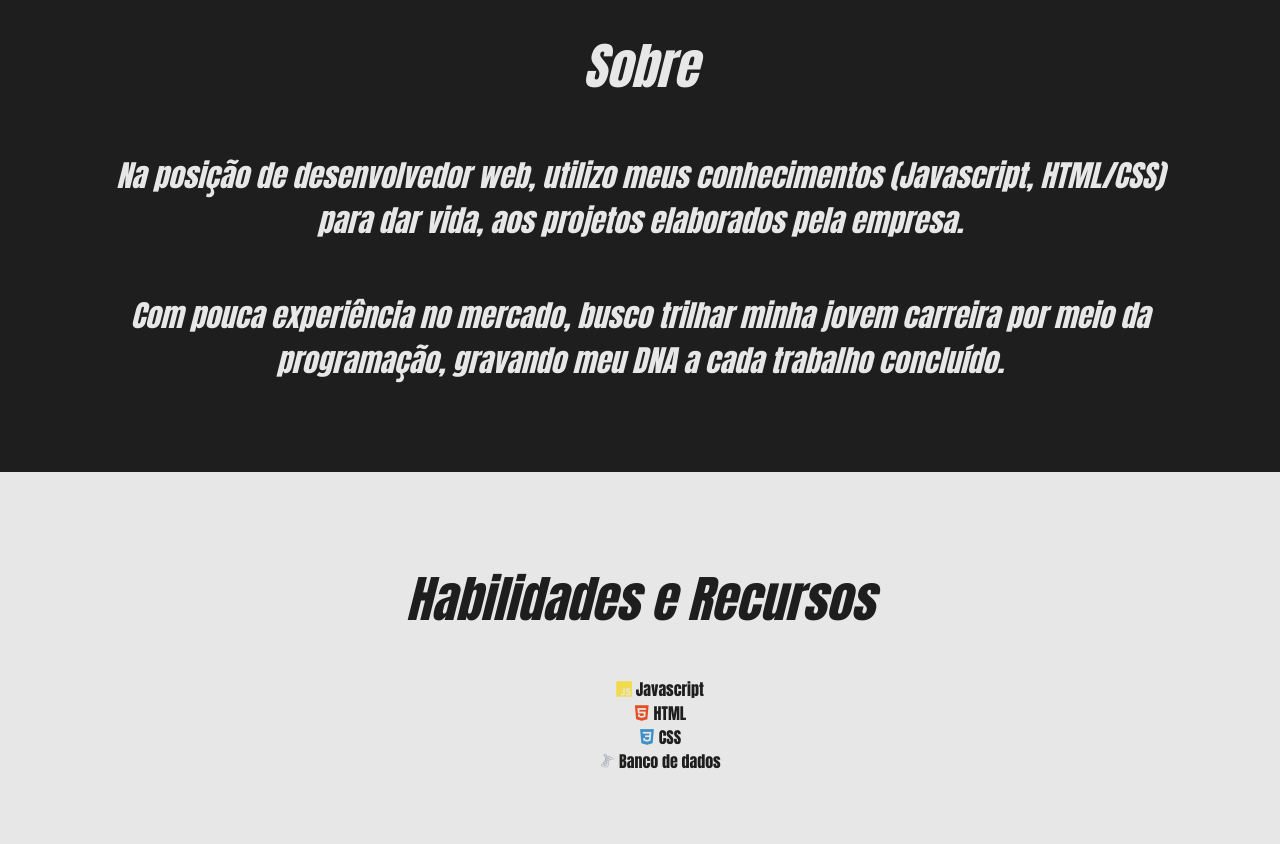
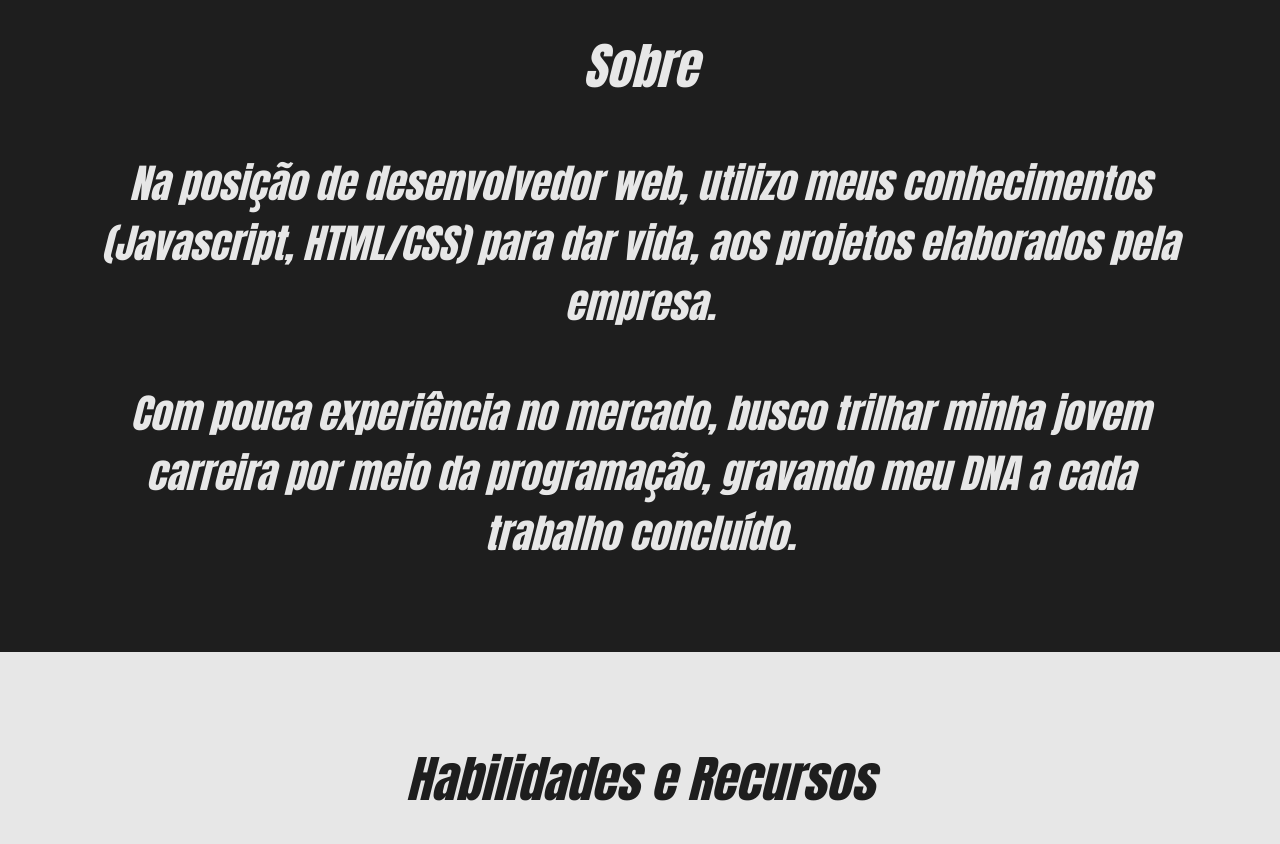
Before and after one commit to GuilhermeC77/Guilherme_Cesar, a plain HTML site: page index.html in a window 1280 px wide. Shown: the part 1060-1904 px from the top of the page. Drawn offline with nearby package versions, Linux system fonts and the light colour scheme.

Commit message:
alterações texto 2

```diff
--- a/index.css
+++ b/index.css
@@ -90,7 +90,7 @@ body {
 p {
   font-family: Impact, Haettenschweiler, "Arial Narrow Bold", sans-serif;
   font-style: italic;
-  font-size: 30px;
+  font-size: 40px;
   padding: 25px;
   margin: 0px auto;
 }
@@ -98,6 +98,7 @@ p {
 li {
   font-family: Impact, Haettenschweiler, "Arial Narrow Bold", sans-serif;
   list-style: none;
+  font-size: 40px;
 }
 
 .fundoPreto {
```
